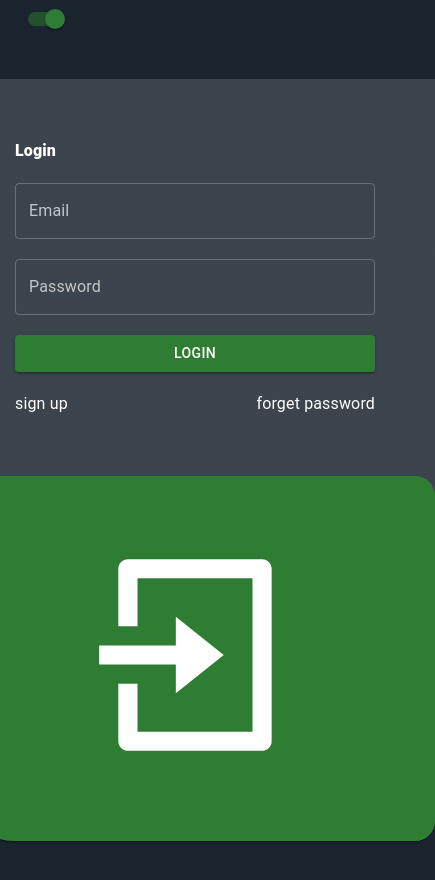
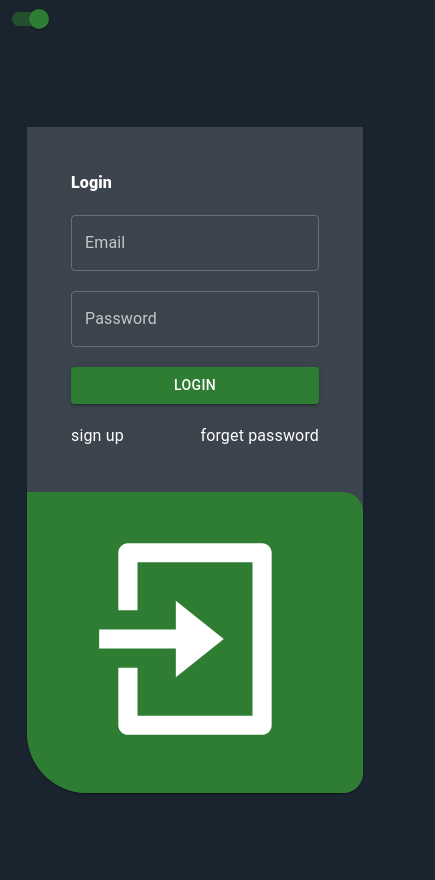
Before and after one commit to sarvdavoudi/authentication, a Next.js app: page / in a window 390 px wide. Shown: the whole page, 435 px wide, since content can reach past the window. Built offline with nearby package versions, Linux system fonts and the light colour scheme; no server answers.

Commit message:
update: responsive added

```diff
--- a/src/components/Layout/Layout.jsx
+++ b/src/components/Layout/Layout.jsx
@@ -1,18 +1,22 @@
-import { Container } from "@mui/material";
+import { Box, Container } from "@mui/material";
 import Footer from "./Footer";
 import Header from "./Header";
 
 const Layout = ({ children }) => {
   return (
-    <Container
+    <Box
       sx={{
-        minHeight: "100vh",
+        height: "100vh",
+        display: "flex",
+        flexDirection: "column",
       }}
     >
       <Header />
-      <main className="main-wrapper">{children}</main>
+      <main className="main-wrapper" style={{ height: "100%" }}>
+        {children}
+      </main>
       <Footer />
-    </Container>
+    </Box>
   );
 };
 
--- a/src/components/Login/Login.jsx
+++ b/src/components/Login/Login.jsx
@@ -62,7 +62,7 @@ const Login = () => {
   return (
     <Box
       sx={{
-        width: "400px",
+        width: { xs: "100%", sm: "400px" },
         padding: "20px",
       }}
     >
--- a/src/pages/SuccessRegister/index.jsx
+++ b/src/pages/SuccessRegister/index.jsx
@@ -8,8 +8,7 @@ const SuccessRegister = () => {
     <Layout>
       <Box
         sx={{
-          // border: "4px solid green",
-          height: "100vh",
+          height: "100%",
           display: "flex",
           flexDirection: "column",
           justifyContent: "center",
--- a/src/pages/index.js
+++ b/src/pages/index.js
@@ -3,17 +3,19 @@ import Login from "@/components/Login/Login";
 import { Box, Paper, useTheme } from "@mui/material";
 import Head from "next/head";
 import { RiLoginBoxLine } from "react-icons/ri";
+
 export default function Home() {
   const theme = useTheme();
+
   return (
     <>
       <Head>authentication</Head>
       <Layout>
         <Box
           sx={{
-            height: "100vh",
+            // border: "1px solid red",
+            minHeight: "100vh",
             display: "flex",
-            flexDirection: "column",
             justifyContent: "center",
             alignItems: "center",
           }}
@@ -21,28 +23,26 @@ export default function Home() {
           <Paper
             className="card-container"
             sx={{
+              // border: "1px solid blue",
               display: "flex",
               flexDirection: { xs: "column", md: "row" },
-              justifyContent: "space-between",
-              borderRadius: { xs: "0 0 20px 60px ", md: "0 20px 20px 0 " },
+              justifyContent: "center",
+              borderRadius: { xs: "0 0 20px 60px", md: "0 20px 20px 0" },
             }}
           >
-            <Box sx={{ p: 5 }}>
+            <Box sx={{ p: { xs: 3, sm: 5 } }}>
               <Login />
             </Box>
 
             <Box
               sx={{
-                p: 8,
+                p: { xs: 4, sm: 6, md: 8 },
                 backgroundColor: theme.palette.primary.main,
                 borderRadius: "0 20px 20px 60px",
                 textAlign: "center",
               }}
             >
-              <RiLoginBoxLine
-                size={230}
-                // style={{ color: theme.palette.primary.main }}
-              />
+              <RiLoginBoxLine size={230} />
             </Box>
           </Paper>
         </Box>
```
Also changed, not shown: src/components/Layout/Header.jsx (+8 -7 lines), src/pages/register/index.jsx (+14 -4 lines).
